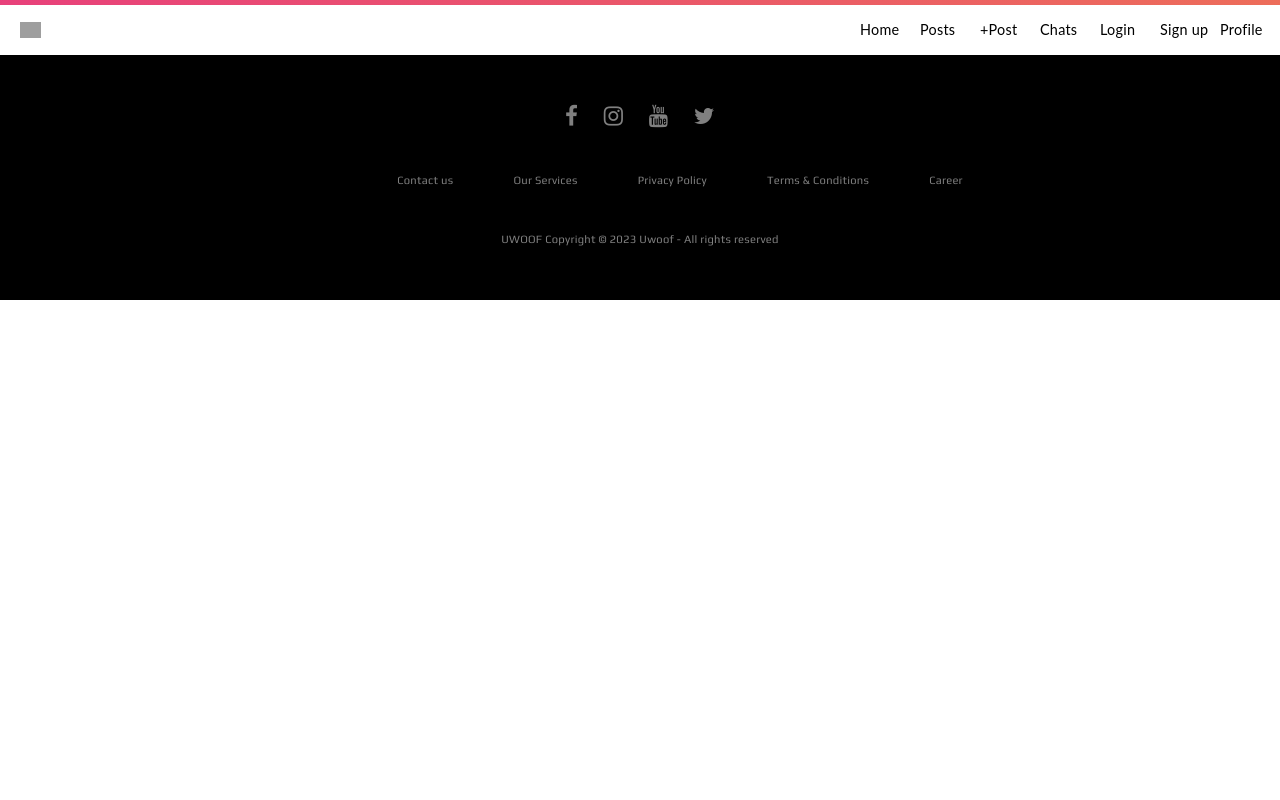
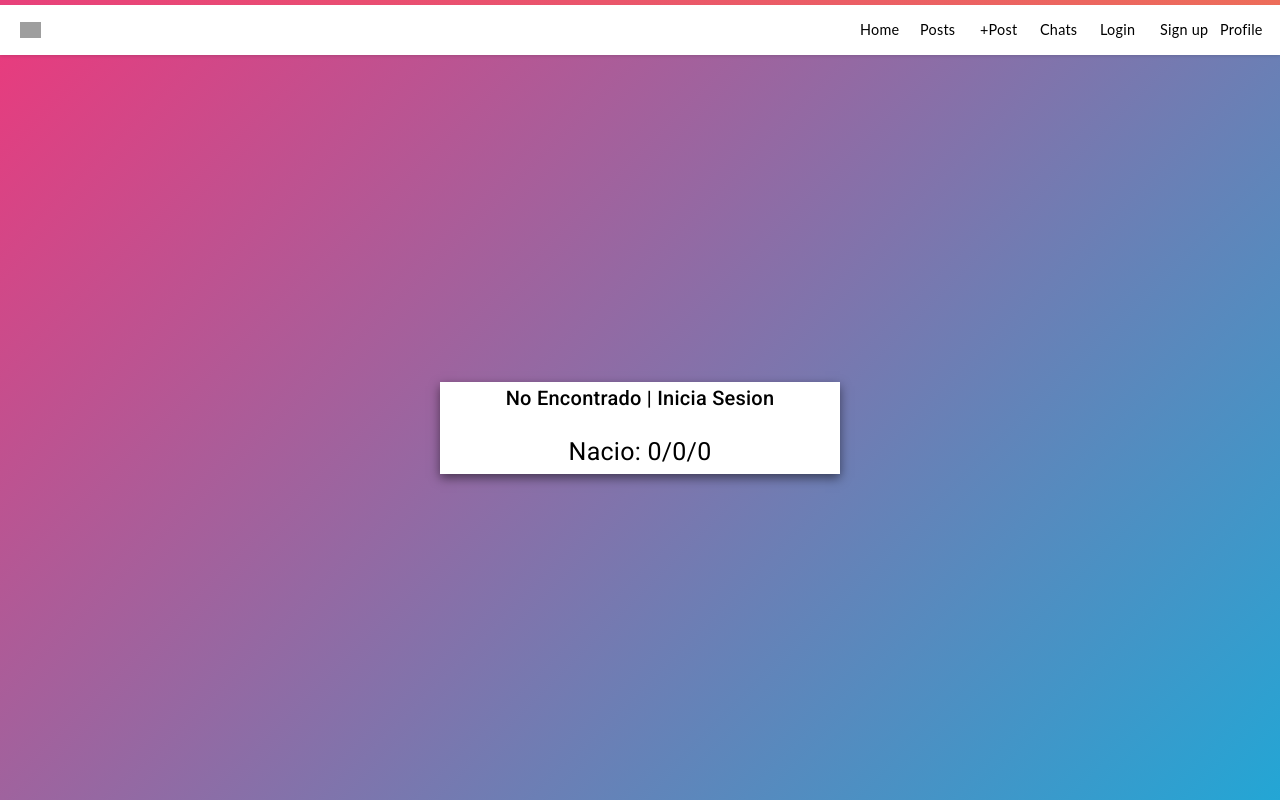
Before and after one commit to pablove2001/UWoof-Angular, an Angular app: page /profile/6442dbd086e41abfbcf09858 in a window 1280 px wide. Before the commit this address led to /. Shown: the top 800 px of the page. Built offline with nearby package versions, Linux system fonts and the light colour scheme; no server answers; grey boxes are pictures that could not be loaded.

Commit message:
pagina y funcion del perfil terminado

```diff
--- a/src/app/app-routing.module.ts
+++ b/src/app/app-routing.module.ts
@@ -16,7 +16,7 @@ const routes: Routes = [
   { path: '', component: HomeComponent },
   { path: 'login', component: LoginComponent },
   { path: 'posts', component: PostsComponent },
-  { path: 'profile', component: ProfileComponent },
+  { path: 'profile/:id', component: ProfileComponent },
   { path: 'sign-up', component: SignUpComponent },
 ]
 
--- a/src/app/pages/profile/profile.component.html
+++ b/src/app/pages/profile/profile.component.html
@@ -3,14 +3,14 @@
 <div class="container">
     <div class="profile-card">
         <div class="image-container">
-            <img src="/assets/img/profileImage.jpg" style="width: 100%">
+            <img src={{user.profile_picture}} style="width: 100%">
             <div class="title">
-                <h2>Emily Doe</h2>
+                <h2>{{user.name}} {{user.last_name}}</h2>
             </div>
         </div>
         <div class="main-container">
-            <p>emilydoe@gmail.com</p>
-            <p>23 años</p>
+            <p>{{user.email}}</p>
+            <p>Nacio: {{dateDay}}/{{dateMonth}}/{{dateYear}}</p>
         </div>
     </div>
 </div>
--- a/src/app/pages/profile/profile.component.ts
+++ b/src/app/pages/profile/profile.component.ts
@@ -1,4 +1,7 @@
-import { Component } from '@angular/core';
+import { Component, OnInit } from '@angular/core';
+import { ActivatedRoute } from '@angular/router';
+import { UserService } from 'src/app/shared/services/user.service';
+import { User } from 'src/app/shared/interface/user.model';
 
 @Component({
   selector: 'app-profile',
@@ -6,5 +9,42 @@ import { Component } from '@angular/core';
   styleUrls: ['./profile.component.scss']
 })
 export class ProfileComponent {
+  userId: string = 'Error';
+  userAge: number = 0;
+  dateDay: string = '0';
+  dateMonth: string = '0';
+  dateYear: string = '0';
+  user:User = {
+    name: 'No Encontrado',
+    last_name: '| Inicia Sesion',
+    email: '',
+    password: '',
+    birthday: new Date()
+  }
 
+  constructor(private userService: UserService, private route: ActivatedRoute){ }
+
+  ngOnInit(){
+    this.route.paramMap.subscribe(params => {
+      console.log("hola mundo");
+      this.userId = params.get('id') || 'Error';
+      this.getUser();
+    });
+  }
+
+  getUser(){
+    if(this.userId != 'Error'){
+      console.log("get user");
+      this.userService.getUserById(this.userId).subscribe(
+        (response: any) => {
+          this.user = response;
+          this.dateMonth = this.user.birthday?.toString().substring(5, 7) || '0';
+          this.dateDay = this.user.birthday?.toString().substring(8, 10) || '0';
+          this.dateYear = this.user.birthday?.toString().substring(0, 4) || '0';
+          console.log(this.user);
+          console.log(this.dateMonth, this.dateDay, this.dateYear);
+        }
+      )
+    }
+  }
 }
--- a/src/app/pages/sign-up/sign-up.component.ts
+++ b/src/app/pages/sign-up/sign-up.component.ts
@@ -1,6 +1,6 @@
 import { Component } from '@angular/core';
 import { FormGroup, FormBuilder, Validators} from '@angular/forms';
-import { SignupService } from 'src/app/shared/services/signup.service';
+import { UserService } from 'src/app/shared/services/user.service';
 import { User } from 'src/app/shared/interface/user.model';
 import { Router } from '@angular/router';
 
@@ -27,7 +27,7 @@ export class SignUpComponent {
   password: string = '';
   birthday: Date = new Date();
 
-  constructor(formBuilder: FormBuilder, private signupService: SignupService, private router: Router){
+  constructor(formBuilder: FormBuilder, private signupService: UserService, private router: Router){
     this.SignupForm = formBuilder.group({
       name: ["", [Validators.required]],
       lastname: ["", [Validators.required]],
--- a/src/app/shared/interface/user.model.ts
+++ b/src/app/shared/interface/user.model.ts
@@ -4,5 +4,5 @@ export interface User {
     email: String;
     password: String;
     birthday: Date;
-    profile?: String;
+    profile_picture?: String;
 }
--- a/src/app/shared/services/signup.service.ts
+++ b/src/app/shared/services/user.service.ts
@@ -7,12 +7,18 @@ import { User } from '../interface/user.model';
 @Injectable({
   providedIn: 'root'
 })
-export class SignupService {
+export class UserService {
 
   constructor(private httpClient: HttpClient) { }
 
   postUser(user: User){
-    const url: string = environment.urlNewUser;
+    const url: string = environment.apiUrl + '/';
     return this.httpClient.post(url, user);
   }
+
+  getUserById( id: string){
+    const url = "http://localhost:3000/users/" + id;
+    //console.log(url);
+    return this.httpClient.get(url);
+  }
 }
```
Also changed, not shown: src/app/shared/services/profile-user.service.ts (deleted, +0 -16 lines), 2 other files (tests, documents, lock files or other folders).
